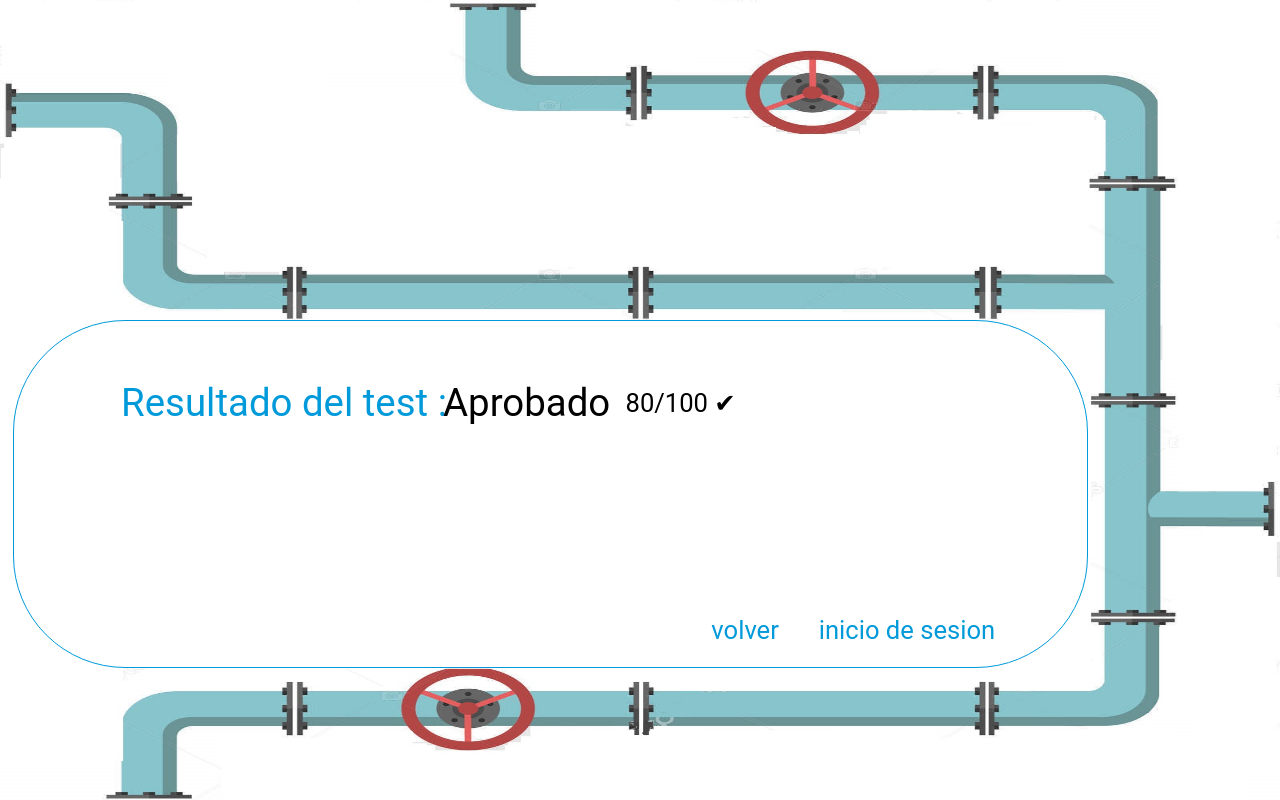
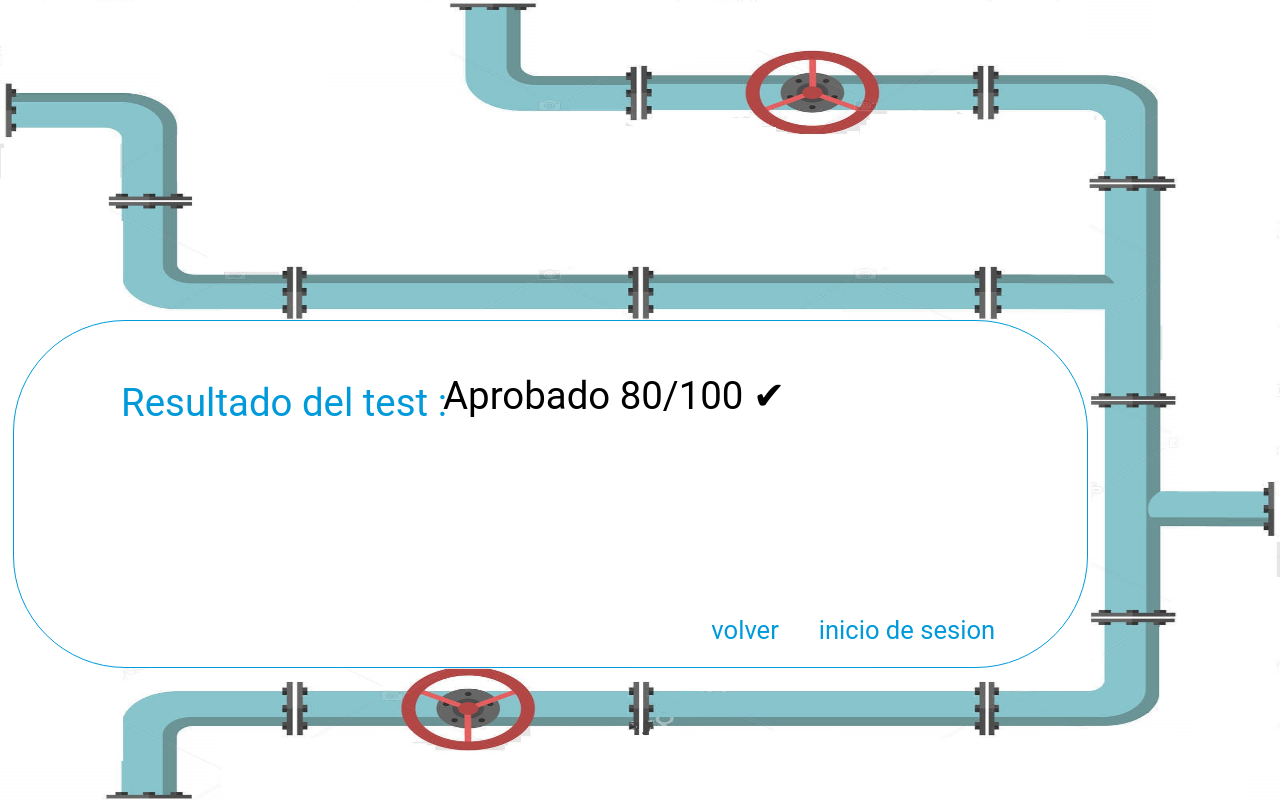
Before and after one commit to iamhosto10/Operadores, a plain HTML site: page Parcial web/public/Respuestas.html in a window 1280 px wide. Drawn offline with Linux system fonts and the light colour scheme.

Commit message:
Add files via upload

```diff
--- a/Parcial web/public/Css/Preguntas.css
+++ b/Parcial web/public/Css/Preguntas.css
@@ -122,6 +122,8 @@ color: #009ADA;
 
 .flecha{
     position: absolute;
+    width: 5% ;
+    height: 12% ;
     top:80% ;
-    left:90% ;
+    left:80% ;
 }
--- a/Parcial web/public/Css/Respuestas.css
+++ b/Parcial web/public/Css/Respuestas.css
@@ -32,7 +32,7 @@ border-radius: 112px;
 .aprobado{
     position: absolute;
     left: 40%;
-    top: 17%;
+    top: 15%;
 
     font-family: Roboto;
     font-style: normal;
@@ -40,17 +40,7 @@ border-radius: 112px;
     font-size: 3vw;
 }
 
-.numero{
-    position: absolute;
-    left: 57%;
-    top: 19.5%;
 
-    font-family: Roboto;
-    font-style: normal;
-    font-weight: normal;
-    font-size: 2vw;
-
-}
 
 .volver{
     position: absolute;
--- a/Parcial web/public/Respuestas.html
+++ b/Parcial web/public/Respuestas.html
@@ -20,8 +20,7 @@
     <main>
         <div class ="rectangle12">
             <div class ="respuesta">Resultado del test :</div>
-            <div class ="aprobado">   Aprobado </div>
-            <div class ="numero">80/100	&#10004 </div>
+            <div class ="aprobado">   Aprobado 80/100	&#10004 </div>
             <a href="index.html"><div class = "volver">inicio de sesion</div> </a>
             <a href="Operadores.html"><div class="volver2">volver</div></a>
         </div>
```
Also changed, not shown: Parcial web/public/Css/Operadores.css (+3 -8 lines), Parcial web/public/Operadores.html (+2 -1 lines).
